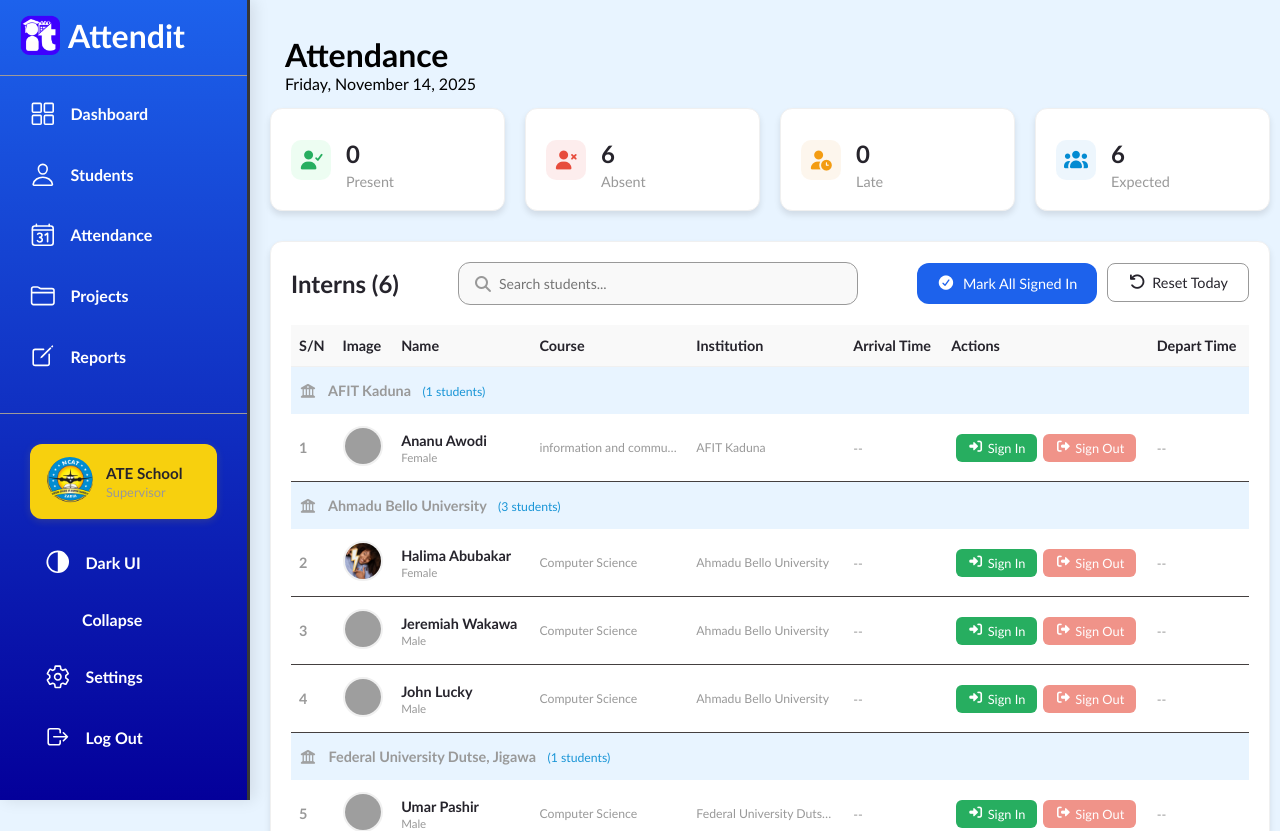
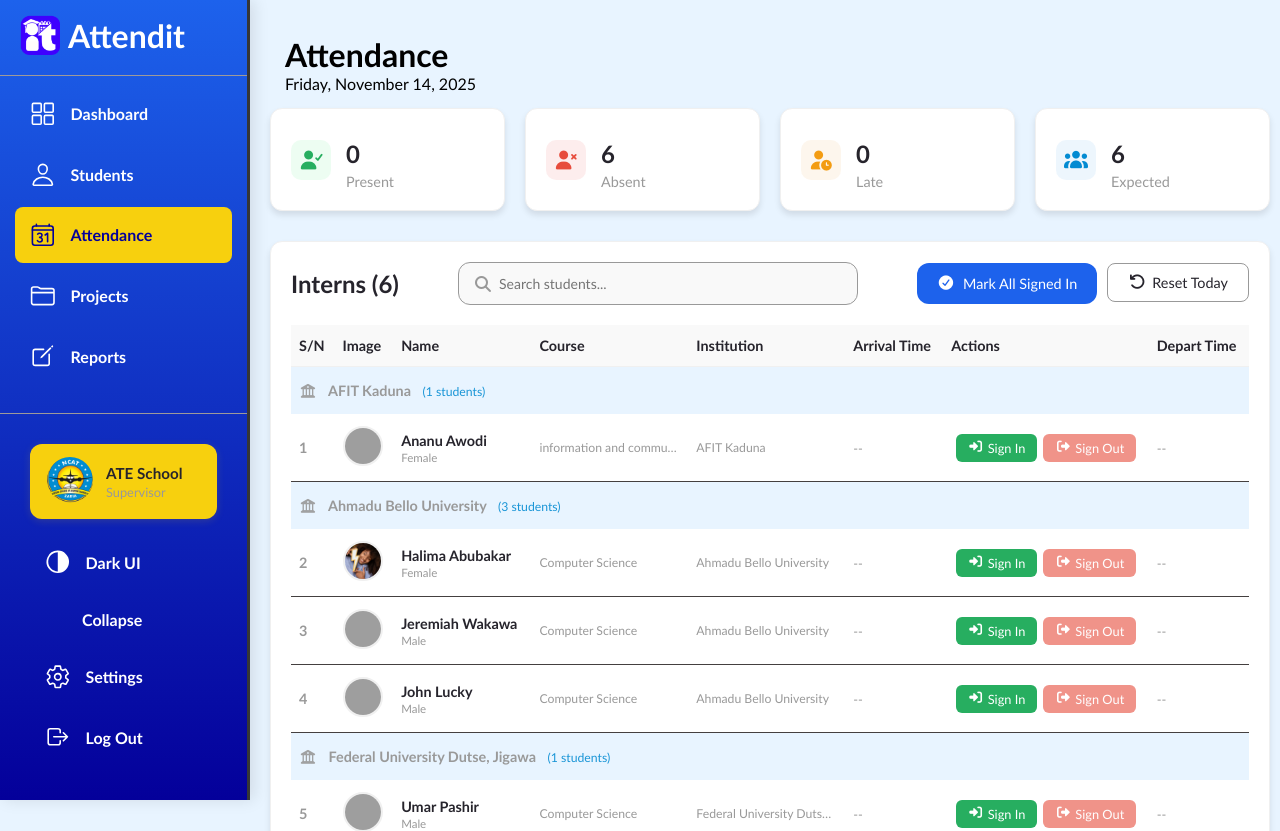
Before and after one commit to eddyivy2610-cyber/AttendIT-v2.0, a PHP site: page /index.php?page=attendance in a window 1280 px wide. Shown: the top 831 px of the page. Run offline with PHP 8.4, Linux system fonts and the light colour scheme; a user stored in the database is signed in; data comes from the database, SQL or seed files in the repository; some libraries are stand-ins or nearby versions; grey boxes are pictures that could not be loaded.

Commit message:
new commit

```diff
--- a/assets/css/attendance.css
+++ b/assets/css/attendance.css
@@ -204,6 +204,9 @@
     font-weight: 600;
     color: var(--dark);
     margin-bottom: 2px;
+}
+.container.dark .student-name {
+    color: var(--bg-blue);
 }
 
 .student-gender {
--- a/assets/css/home.css
+++ b/assets/css/home.css
@@ -57,7 +57,7 @@ body{
     border-right:3px solid #363636;
     position: fixed;
     overflow: hidden;
-    transition: all 0.5s ease;
+    transition: all 0.3s ease;
     z-index: 100;
 }
 
@@ -149,6 +149,18 @@ font-weight: bold;
     transition: all .5s ease;
 }
 
+.nav-bar li.active{
+    background: var(--secondary);
+    border-radius: 8px;
+    pointer-events: none;
+}
+.nav-bar li.active a{
+    color: var(--blue2);
+
+}
+.container.dark .nav-bar li.active a{
+    color: var(--dark);
+}
 /*navigation collapse*/
 .navigation.active{
     width: 90px;
--- a/assets/js/home.js
+++ b/assets/js/home.js
@@ -5,7 +5,7 @@ const container = document.querySelector('.container');
 const icon = document.getElementById('collapse');
 const mode = theme.querySelector('ion-icon');
 const main = document.querySelector('.main-content');
-const display = document.getElementById('display')
+const display = document.getElementById('display');
 
 toggle.addEventListener('click', () => {
     nav.classList.toggle('active');
--- a/pages/attendance.php
+++ b/pages/attendance.php
@@ -290,7 +290,7 @@ unset($_SESSION['success_message'], $_SESSION['error_message']);
                     $studentsByInstitution->execute();
                     $students = $studentsByInstitution->fetchAll(PDO::FETCH_ASSOC);
 
-                    // Group students by institution
+
                     $groupedStudents = [];
                     foreach ($students as $student) {
                         $institution = $student['institution_name'] ?? 'Unknown Institution';
@@ -298,7 +298,7 @@ unset($_SESSION['success_message'], $_SESSION['error_message']);
                     }
 
                     foreach ($groupedStudents as $institutionName => $institutionStudents) {
-                        // Add institution header row
+
                         echo '
                         <tr class="institution-header">
                             <td colspan="8" class="institution-name">
@@ -309,7 +309,7 @@ unset($_SESSION['success_message'], $_SESSION['error_message']);
 
                         // Display students for this institution
                         foreach ($institutionStudents as $studentRow) {
-                            // Get today's attendance for this student with error handling
+
                             $todayAttendance = false;
                             try {
                                 $todayAttendance = $attendance->getStudentTodayAttendance($studentRow['student_id']);
```
